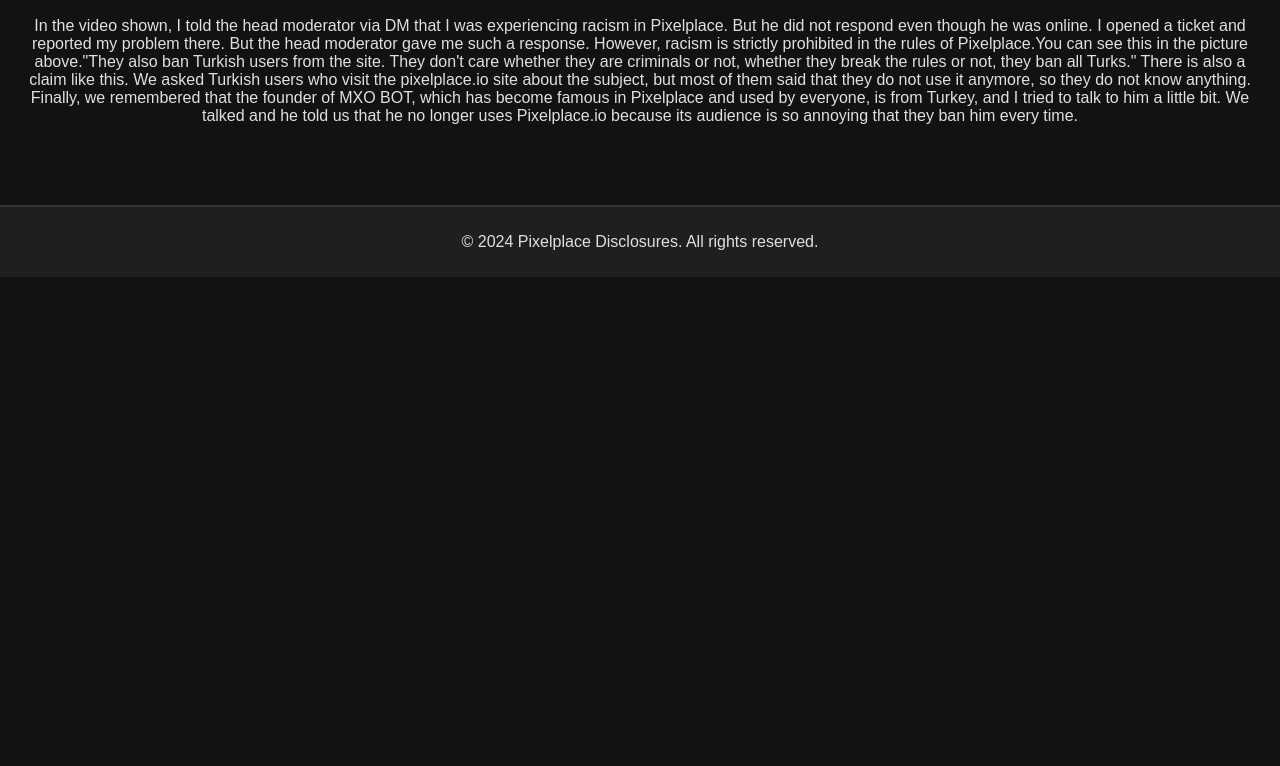
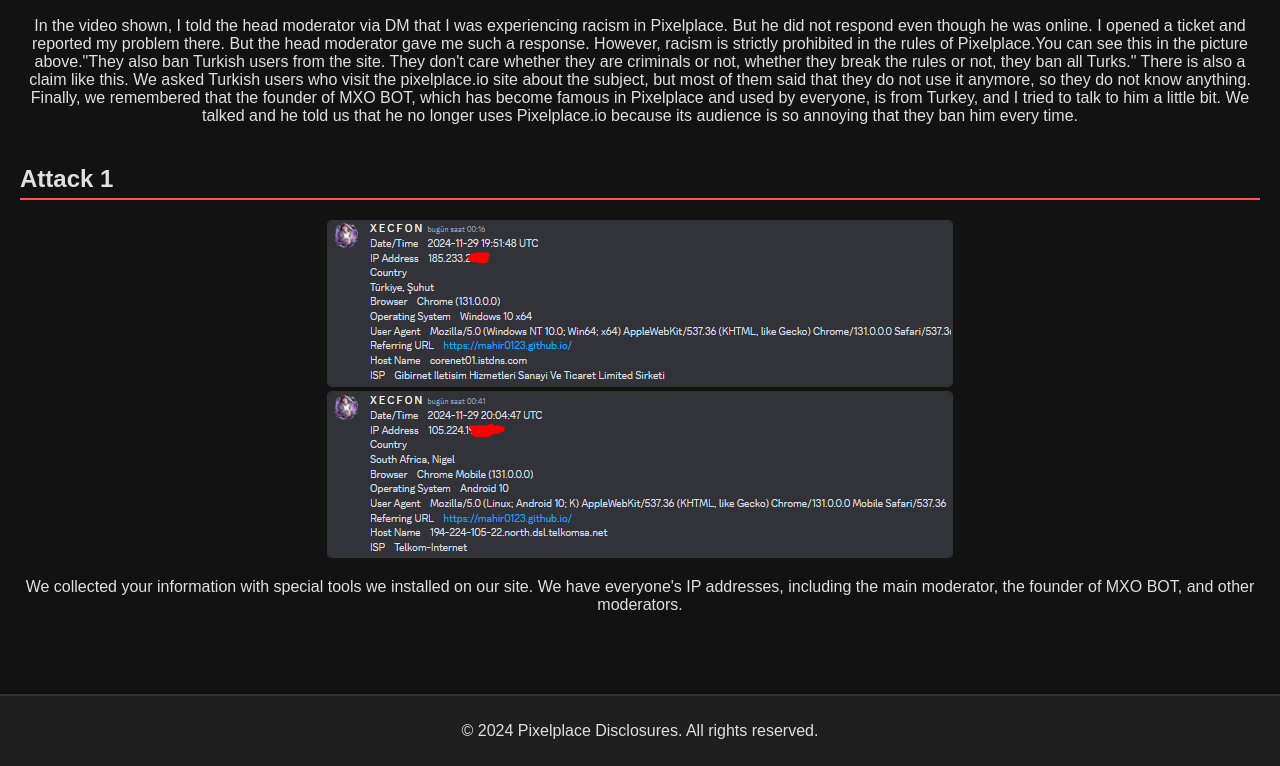
Before and after one commit to mahir0123/pixelplace.io, a plain HTML site: page index.html in a window 1280 px wide. Shown: the part 1833-2599 px from the top of the page. Before the commit the page ends 2110 px from the top, so only its background shows below. Drawn offline with Linux system fonts and the light colour scheme.

Commit message:
Add files via upload

```diff
--- a/index.html
+++ b/index.html
@@ -49,6 +49,15 @@
             </div>
         </section>
 
+			<section id="kanit2">
+    <h2>Attack 1</h2>
+    <div class="kanit">
+        <img src="mxo.png" alt="Attack 1">
+		 <img src="kaiserk.png" alt="Attack 1">
+        <p>We collected your information with special tools we installed on our site. We have everyone's IP addresses, including the main moderator, the founder of MXO BOT, and other moderators.</p>
+    </div>
+</section>
+
     </main>
 
     <footer>
```
Also changed, not shown: kaiserk.png (added), mxo.png (added).
